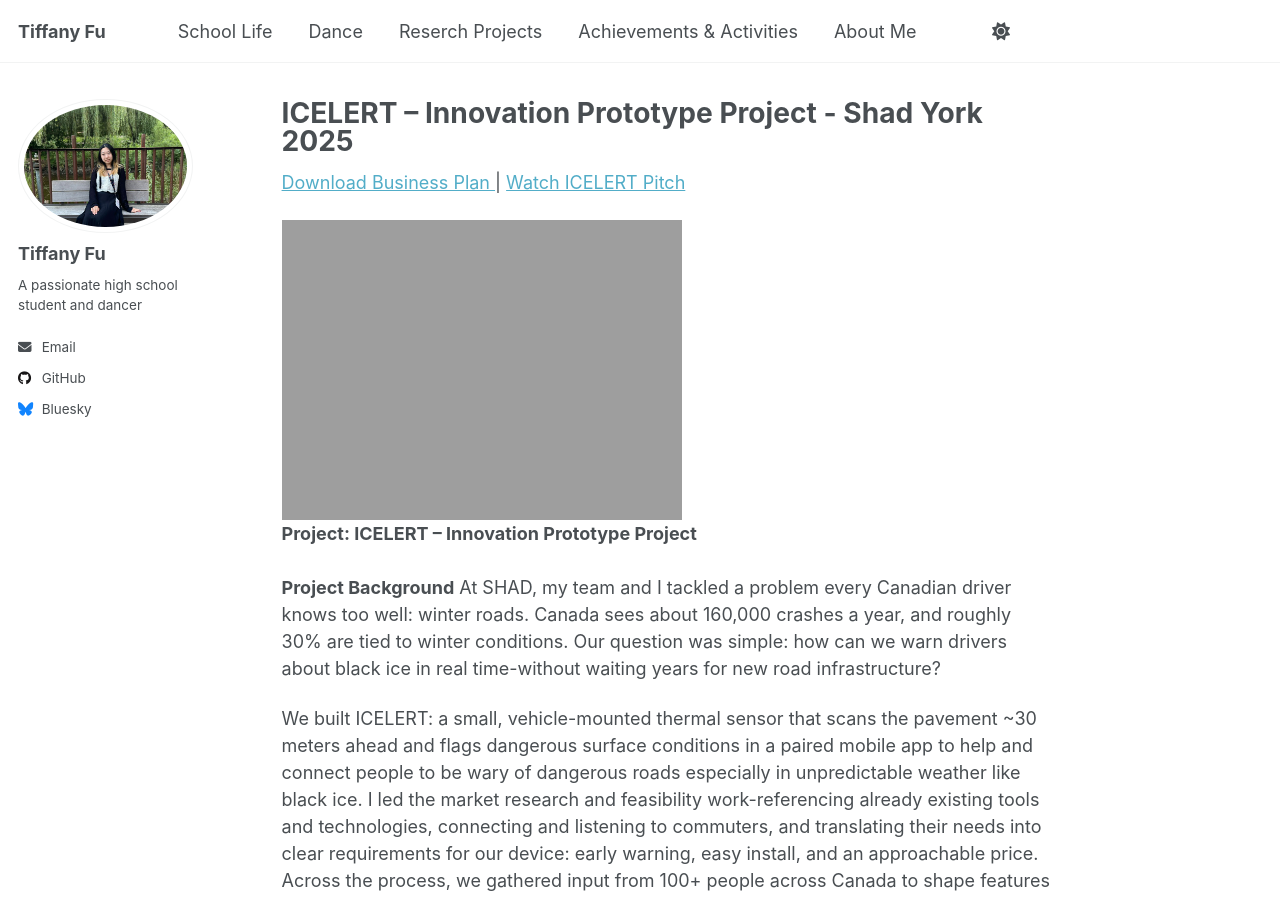
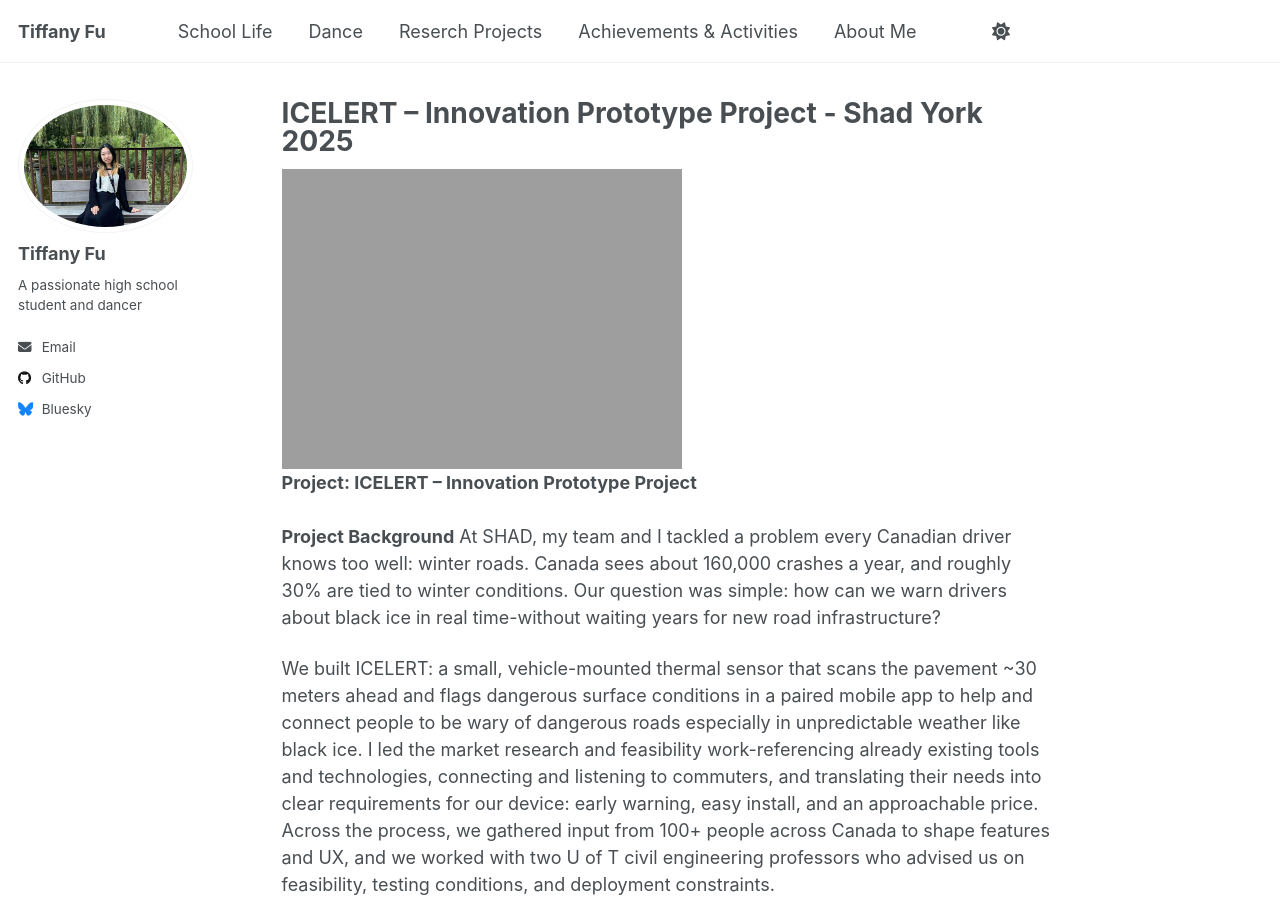
Before and after one commit to TiffanyJTFu/TiffanyFu, a Jekyll site: the page built from _teaching/03-InnovationProject.md, in a window 1280 px wide and 900 px high. Built offline with Jekyll 4.4.1, drawn with Linux system fonts in a browser that asks for light colours; a script that is not in the unit is left out; some of the changed text lies outside the part shown.

Commit message:
Update 03-InnovationProject.md

```diff
--- a/_teaching/03-InnovationProject.md
+++ b/_teaching/03-InnovationProject.md
@@ -3,11 +3,9 @@ title: "ICELERT – Innovation Prototype Project - Shad York 2025"
 collection: teaching
 type: ""
 permalink: /teaching/InnovationProject
+slidesurl: 'https://tiffanyjtfu.github.io/TiffanyFu/files/DE 60s VID.mp4'
+paperurl: 'https://tiffanyjtfu.github.io/TiffanyFu/files/ICELERT - Business Plan.pdf'
 ---
-
-<a href="https://tiffanyjtfu.github.io/TiffanyFu/files/ICELERT - Business Plan.pdf" target="_blank" rel="noopener noreferrer">Download Business Plan
-</a> | <a href="https://tiffanyjtfu.github.io/TiffanyFu/files/DE 60s VID.mp4" target="_blank" rel="noopener noreferrer">Watch ICELERT Pitch</a>&nbsp;
-<br>
 
 ![shad5](https://tiffanyjtfu.github.io/TiffanyFu/images/shadproject1.png)
 <br>**Project: ICELERT – Innovation Prototype Project**
```
